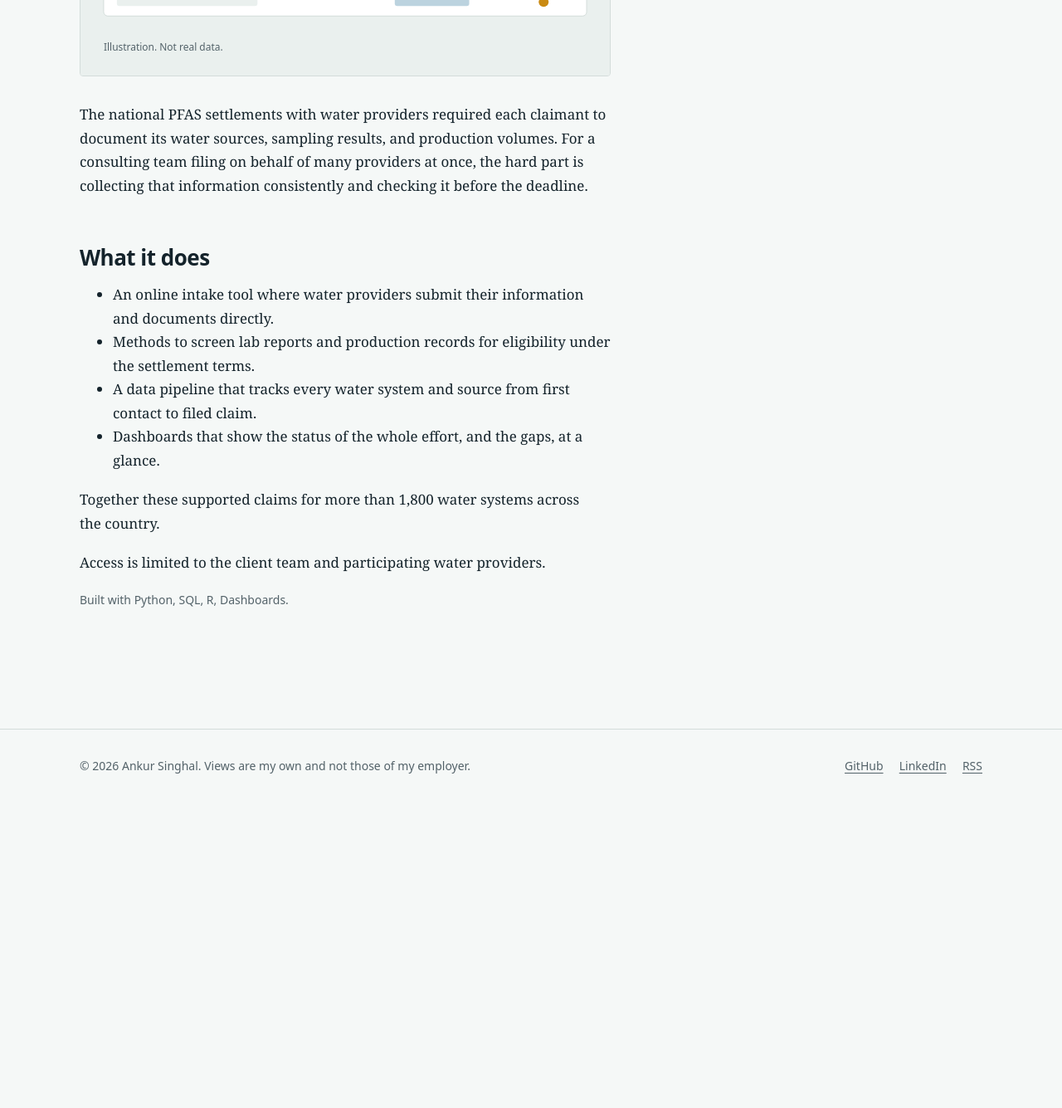
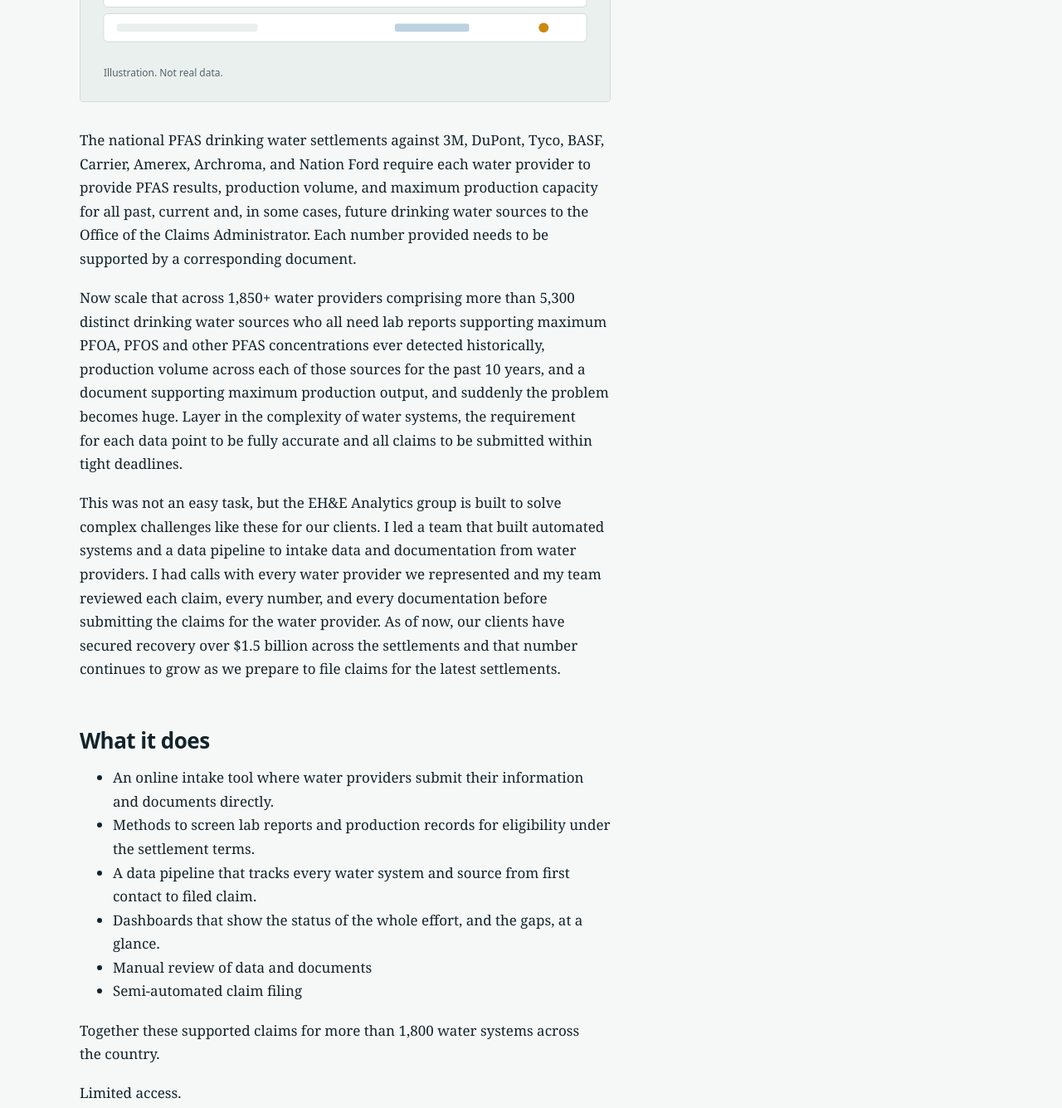
Before and after one commit to aksinghal86/ankursinghal.me, an Astro site: page /software/claims-data-system in a window 1280 px wide. Shown: the part 880-2215 px from the top of the page at 83% size. Before the commit the page ends 1878 px from the top, so only its background shows below. Built offline with nearby package versions, Linux system fonts and the light colour scheme; Astro itself is replaced by a stand-in of ours.

Commit message:
updated text

```diff
--- a/src/content/software/claims-data-system.md
+++ b/src/content/software/claims-data-system.md
@@ -2,7 +2,7 @@
 title: Claims data system for public water systems
 kind: Litigation apps, dashboards, and data tools
 status: Client only
-summary: An online intake tool, data pipeline, and dashboards that collected data from large numbers of water providers and screened lab reports and production data for eligibility in the AFFF settlements.
+summary: An online intake tool and data pipeline that collected critical data, e.g. PFAS results and production volue, from over 1,850 water providers for each of their drinking water sources to file AFFF claims on their behalf totaling >$1.5 billion dollars in settlement value.
 image: /img/software/claims-data-system.svg
 imageAlt: "Illustration of data moving from an intake form through validation to a dashboard"
 stack: [Python, SQL, R, Dashboards]
@@ -11,7 +11,11 @@
     url: https://claimupdates.eheinc.com/login/
 order: 3
 ---
-The national PFAS settlements with water providers required each claimant to document its water sources, sampling results, and production volumes. For a consulting team filing on behalf of many providers at once, the hard part is collecting that information consistently and checking it before the deadline.
+The national PFAS drinking water settlements against 3M, DuPont, Tyco, BASF, Carrier, Amerex, Archroma, and Nation Ford require each water provider to provide PFAS results, production volume, and maximum production capacity for all past, current and, in some cases, future drinking water sources to the Office of the Claims Administrator. Each number provided needs to be supported by a corresponding document.
+
+Now scale that across 1,850+ water providers comprising more than 5,300 distinct drinking water sources who all need lab reports supporting maximum PFOA, PFOS and other PFAS concentrations ever detected historically, production volume across each of those sources for the past 10 years, and a document supporting maximum production output, and suddenly the problem becomes huge. Layer in the complexity of water systems, the requirement for each data point to be fully accurate and all claims to be submitted within tight deadlines.
+
+This was not an easy task, but the EH&E Analytics group is built to solve complex challenges like these for our clients. I led a team that built automated systems and a data pipeline to intake data and documentation from water providers. I had calls with every water provider we represented and my team reviewed each claim, every number, and every documentation before submitting the claims for the water provider. As of now, our clients have secured recovery over $1.5 billion across the settlements and that number continues to grow as we prepare to file claims for the latest settlements.
 
 ## What it does
 
@@ -19,7 +23,9 @@
 - Methods to screen lab reports and production records for eligibility under the settlement terms.
 - A data pipeline that tracks every water system and source from first contact to filed claim.
 - Dashboards that show the status of the whole effort, and the gaps, at a glance.
+- Manual review of data and documents
+- Semi-automated claim filing
 
 Together these supported claims for more than 1,800 water systems across the country.
 
-Access is limited to the client team and participating water providers.
+Limited access.
```
